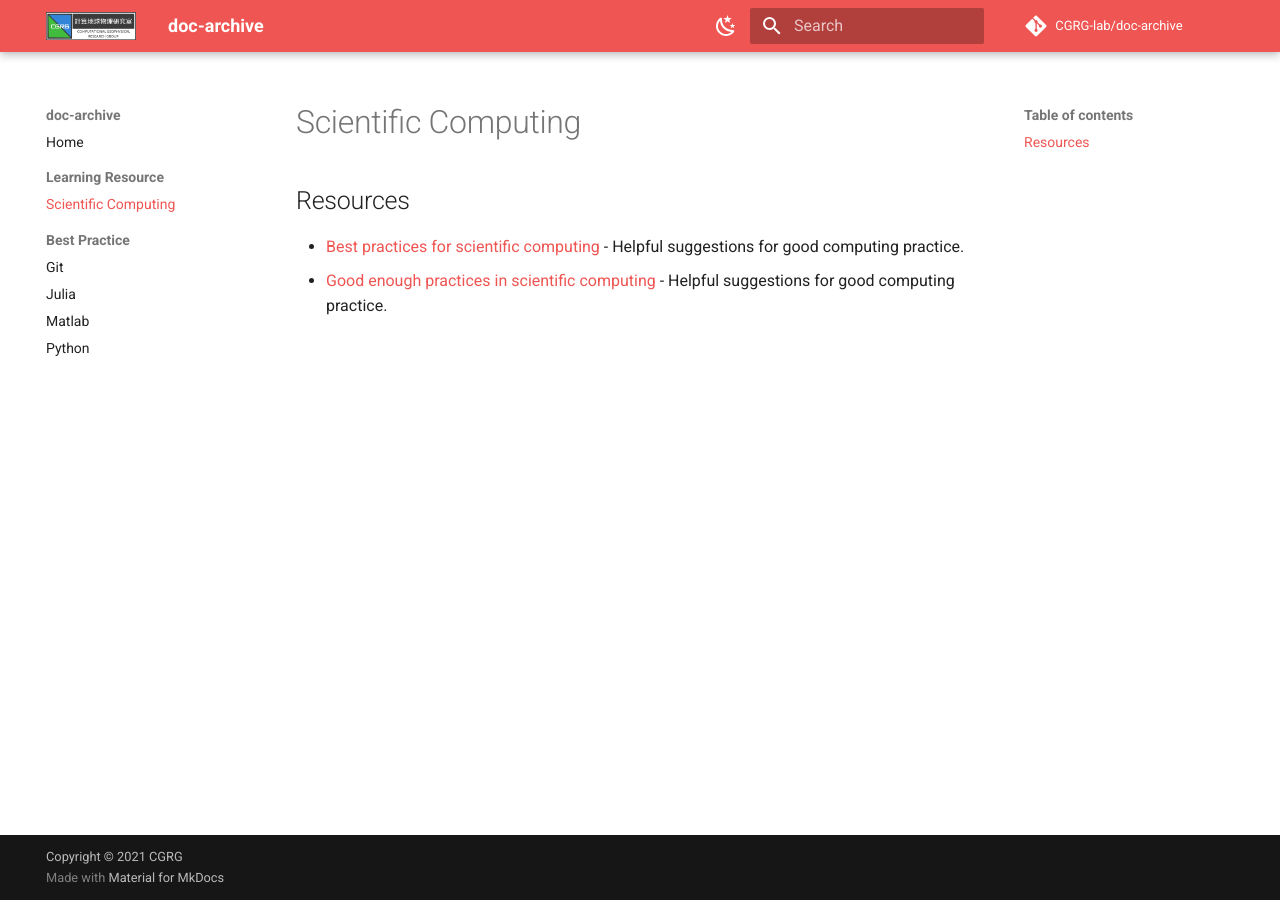
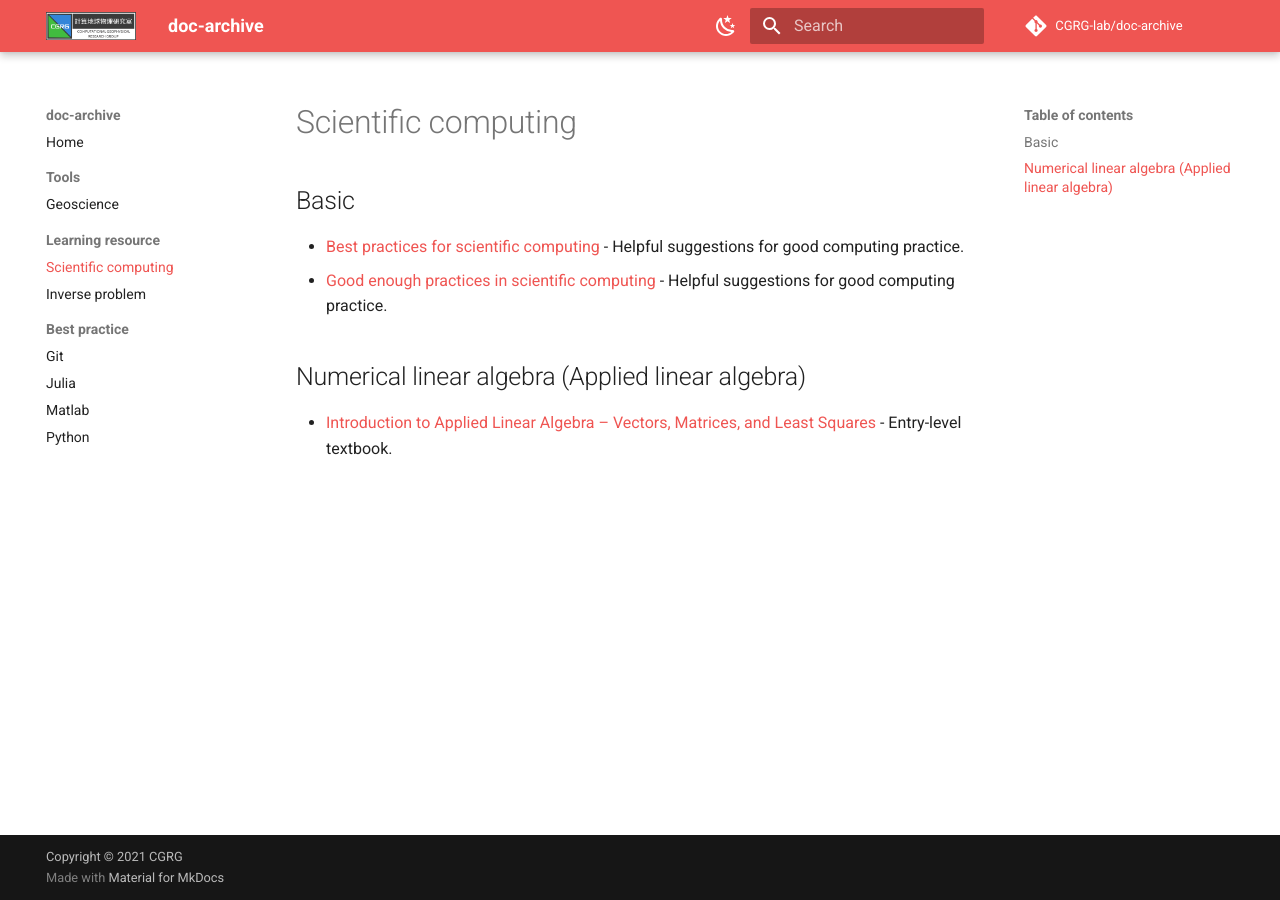
Before and after one commit to CGRG-lab/doc-archive, an MkDocs documentation site: the page built from docs/learning/scientific_computing.md, in a window 1280 px wide. Built offline with MkDocs 1.6.1 and Material for MkDocs 9.7.7, drawn with Linux system fonts in a browser that asks for light colours; comment, search, counter and statistics services are not loaded.

Commit message:
📝 Update docs

```diff
--- a/docs/learning/scientific_computing.md
+++ b/docs/learning/scientific_computing.md
@@ -1,5 +1,8 @@
-# Scientific Computing
+# Scientific computing
 
-## Resources
+## Basic
 - [Best practices for scientific computing](https://journals.plos.org/plosbiology/article?id=10.1371/journal.pbio.1001745) - Helpful suggestions for good computing practice.
 - [Good enough practices in scientific computing](https://journals.plos.org/ploscompbiol/article?id=10.1371/journal.pcbi.1005510) - Helpful suggestions for good computing practice.
+
+## Numerical linear algebra (Applied linear algebra)
+- [Introduction to Applied Linear Algebra – Vectors, Matrices, and Least Squares](http://vmls-book.stanford.edu/) - Entry-level textbook.
--- a/mkdocs.yml
+++ b/mkdocs.yml
@@ -113,9 +113,12 @@ extra_javascript:
 
 nav:
   - Home: index.md
-  - Learning Resource:
+  - Tools:
+    - tools/geoscience.md
+  - Learning resource:
     - learning/scientific_computing.md
-  - Best Practice:
+    - learning/inverse_problem.md
+  - Best practice:
     - best-practice/git.md
     - best-practice/julia.md
     - best-practice/matlab.md
```
Also changed, not shown: docs/learning/inverse_problem.md (added, +3 -0 lines), docs/tools/geoscience.md (added, +5 -0 lines).
